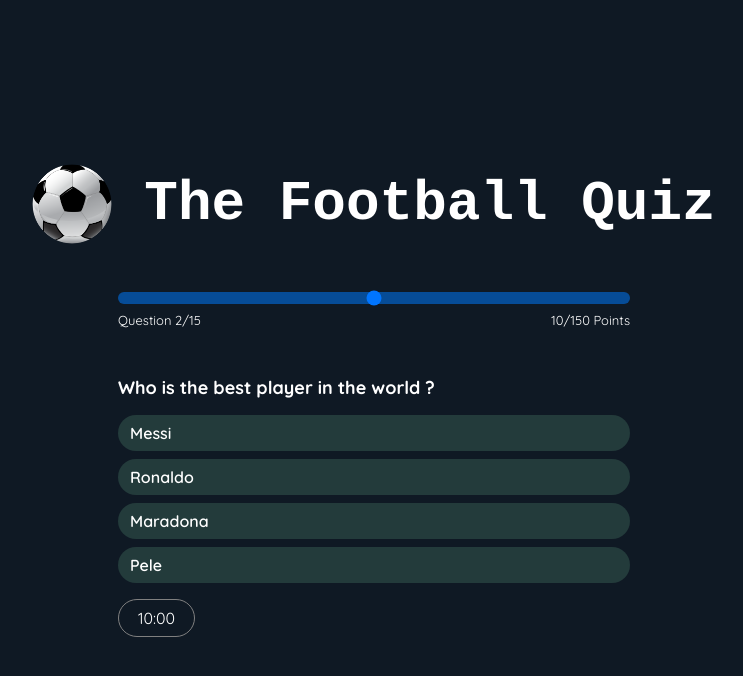
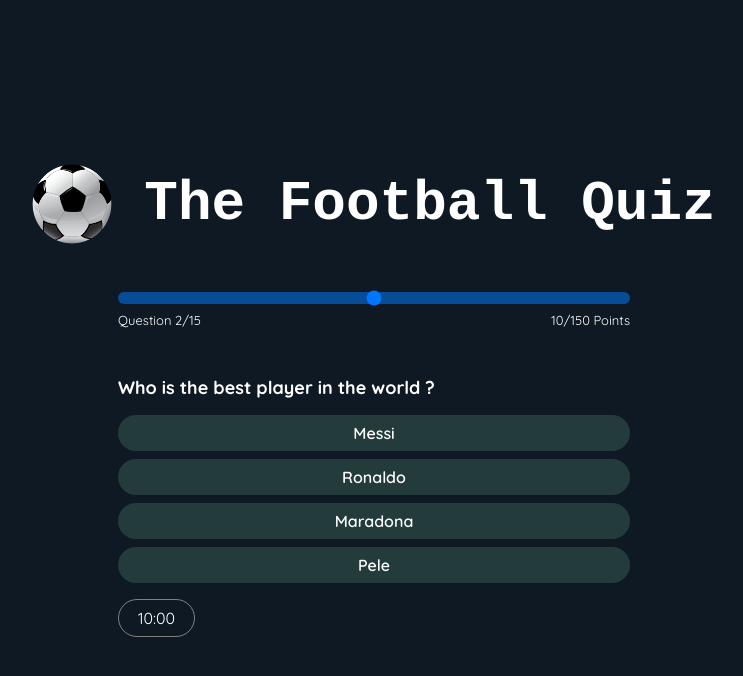
Before and after one commit to funnypar/Learn-React, a React (Create React App) app in the folder quiz/: page / in a window 1280 px wide. Both pictures are taken after a click on the button "Let's Start". Shown: the top 676 px of the page, without its empty margins (266-1009 px from the left). Built offline with nearby package versions, Linux system fonts and the light colour scheme; data requests are answered from the project's data file; a web font is replaced by a local one.

Commit message:
scoreImplement

```diff
--- a/quiz/src/App.css
+++ b/quiz/src/App.css
@@ -78,23 +78,53 @@ h1 {
     flex-direction: column;
     gap: 0.5rem;
 }
-.questions li {
-    list-style: none;
+.btn {
     background: rgb(35, 59, 59);
     border-radius: 2rem;
     padding: 0.5rem 0.75rem;
     cursor: pointer;
     transition: all 0.3s;
     font-weight: 600;
+    color: white;
+    font-weight: 600;
+    border: none;
+    font-size: 1rem;
 }
-.questions li:hover {
-    transform: scale(1.03);
+.btn:hover {
+    transform: translateX(1rem);
+}
+.next {
+    color: white;
+    background-color: transparent;
+    border: none;
+    outline: 2px solid gray;
+    border-radius: 2rem;
+    cursor: pointer;
+    text-align: center;
+    transition: all 0.3s;
+    font-weight: 600;
+    width: 20%;
+}
+.next:hover {
+    background-color: #131e29;
+}
+.info-wrapper {
+    display: flex;
+    justify-content: space-between;
 }
 .question {
     width: 100%;
     display: flex;
     flex-direction: column;
     gap: 1rem;
+}
+.correct {
+    background-color: green !important;
+    transform: translateX(1rem);
+}
+.select {
+    transform: scale(1.03) translateX(0) !important;
+    background-color: orangered;
 }
 .time {
     border: 1px solid gray;
--- a/quiz/src/App.js
+++ b/quiz/src/App.js
@@ -6,7 +6,13 @@ import Ready from "./components/Ready";
 import Error from "./components/Error";
 import Questions from "./components/Questions";
 
-const initialState = { question: [], status: "loading" };
+const initialState = {
+    question: [],
+    status: "loading",
+    index: 0,
+    score: 0,
+    answer: null,
+};
 function reducer(state, action) {
     switch (action.type) {
         case "error":
@@ -15,6 +21,19 @@ function reducer(state, action) {
             return { ...state, questions: action.payload, status: "ok" };
         case "start":
             return { ...state, status: "start" };
+        case "next":
+            return { ...state, index: action.payload, answer: null };
+        case "newAnswer":
+            const lastScore = state.score;
+            return {
+                ...state,
+                answer: action.payload,
+                score:
+                    action.payload ===
+                    state.questions[state.index].correctOption
+                        ? lastScore + 10
+                        : lastScore,
+            };
         default:
             throw new Error("Action unknown");
     }
@@ -44,7 +63,12 @@ function App() {
             {state.status === "ok" && <Ready dispatch={dispatch} />}
             {state.status === "error" && <Error message={state.message} />}
             {state.status === "start" && (
-                <Questions questions={state.questions} />
+                <Questions
+                    questions={state.questions}
+                    index={state.index}
+                    dispatch={dispatch}
+                    answer={state.answer}
+                />
             )}
         </div>
     );
--- a/quiz/src/components/Question.js
+++ b/quiz/src/components/Question.js
@@ -1,10 +1,35 @@
-export default function Question({ question }) {
+export default function Question({ question, dispatch, answer }) {
     return (
         <div className="question">
             <h3>{question.question} </h3>
             <ul>
                 {question.options.map((el, index) => (
-                    <li key={index}>{el}</li>
+                    <button
+                        key={index}
+                        onClick={(event) =>
+                            dispatch({
+                                type: "newAnswer",
+                                payload: +event.target.value,
+                            })
+                        }
+                        value={index}
+                        disabled={answer !== null}
+                        className={`btn ${
+                            answer !== null
+                                ? question.correctOption === index
+                                    ? "correct"
+                                    : ""
+                                : ""
+                        } ${
+                            answer !== null
+                                ? +answer === index
+                                    ? "select"
+                                    : ""
+                                : ""
+                        }`}
+                    >
+                        {el}
+                    </button>
                 ))}
             </ul>
         </div>
--- a/quiz/src/components/Questions.js
+++ b/quiz/src/components/Questions.js
@@ -1,12 +1,29 @@
 import Question from "./Question";
 import Bar from "./Bar";
 
-export default function Questions({ questions }) {
+export default function Questions({ questions, index, answer, dispatch }) {
+    function clickHandler() {
+        dispatch({ type: "next", payload: index + 1 });
+    }
+
     return (
         <div className="questions">
             <Bar />
-            <Question question={questions[0]} />
-            <div className="time">10:00</div>
+            <Question
+                question={questions[index]}
+                dispatch={dispatch}
+                answer={answer}
+            />
+            <div className="info-wrapper">
+                <div className="time">10:00</div>
+                {answer !== null ? (
+                    <button className="next" onClick={clickHandler}>
+                        Next
+                    </button>
+                ) : (
+                    ""
+                )}
+            </div>
         </div>
     );
 }
```
